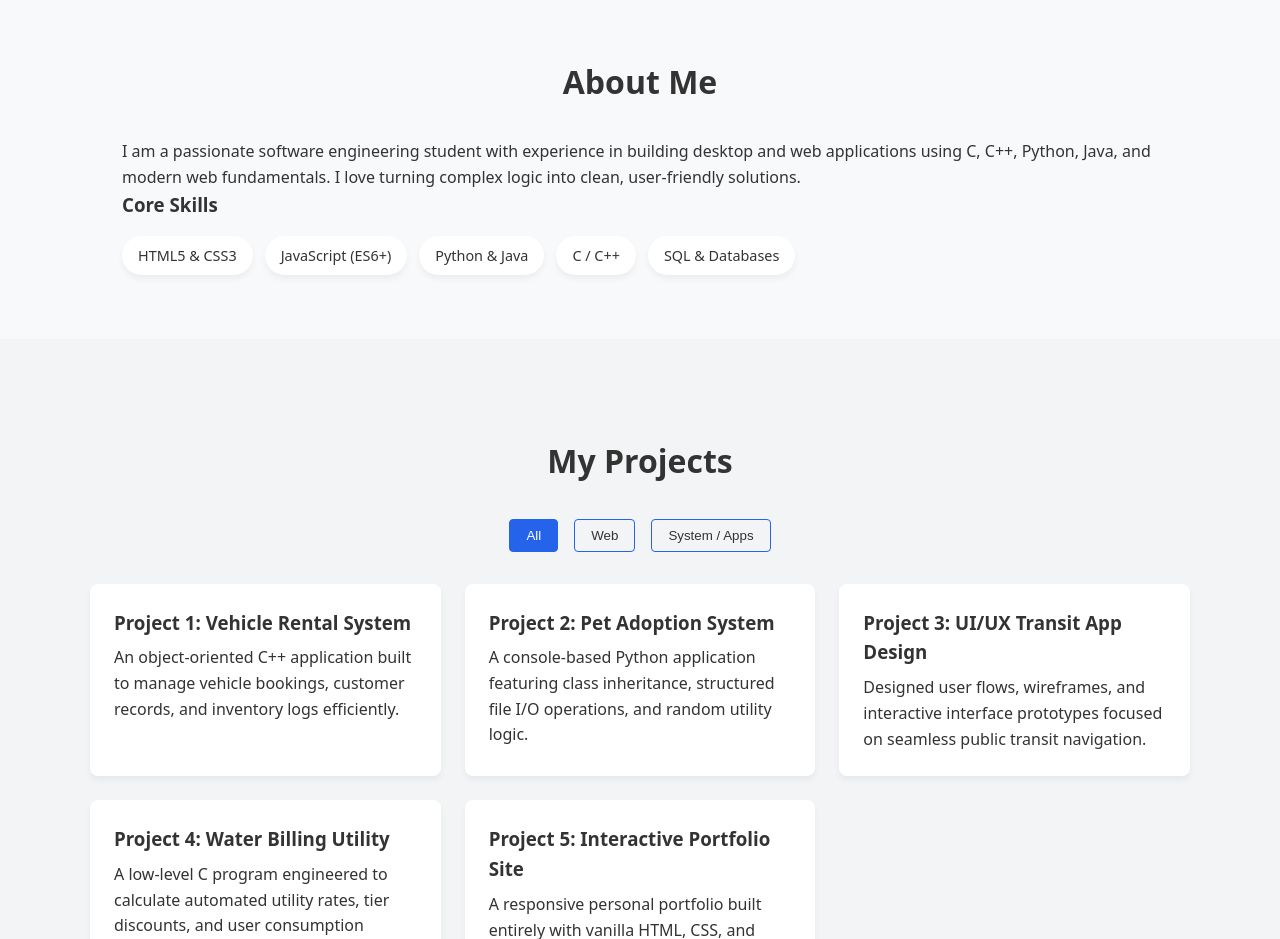
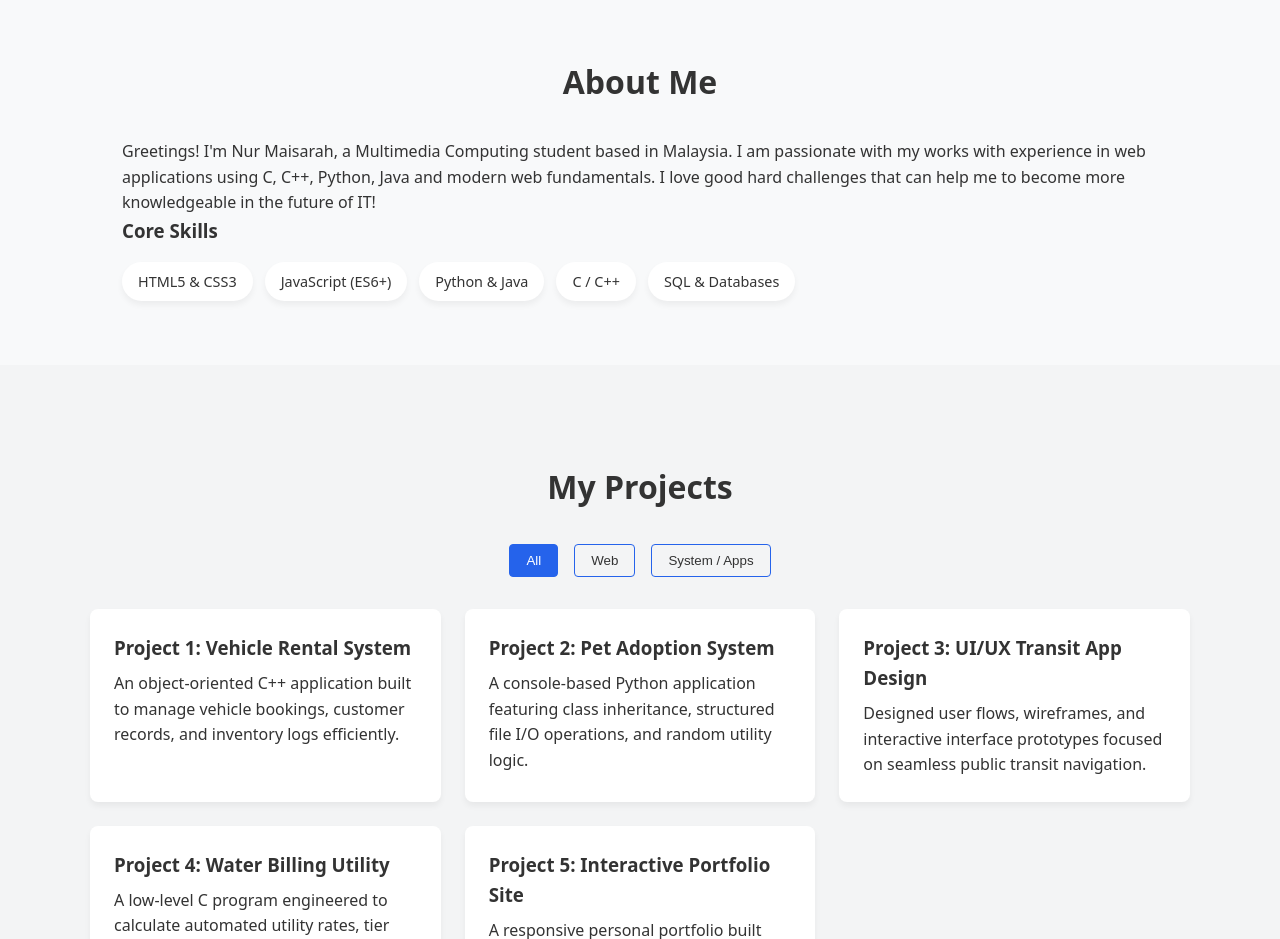
Before and after one commit to sarah21syawal-art/portfolio-web, a plain HTML site: page index.html in a window 1280 px wide. Shown: the part 840-1779 px from the top of the page. Drawn offline with Linux system fonts and the light colour scheme.

Commit message:
Update index.html

```diff
--- a/index.html
+++ b/index.html
@@ -40,7 +40,7 @@
     <section id="about" class="section">
         <h2>About Me</h2>
         <div class="about-container">
-            <p>I am a passionate software engineering student with experience in building desktop and web applications using C, C++, Python, Java, and modern web fundamentals. I love turning complex logic into clean, user-friendly solutions.</p>
+            <p>Greetings! I'm Nur Maisarah, a Multimedia Computing student based in Malaysia. I am passionate with my works with experience in web applications using C, C++, Python, Java and modern web fundamentals. I love good hard challenges that can help me to become more knowledgeable in the future of IT!</p>
             <h3>Core Skills</h3>
             <div class="skills-grid">
                 <span class="skill-tag">HTML5 & CSS3</span>
```
